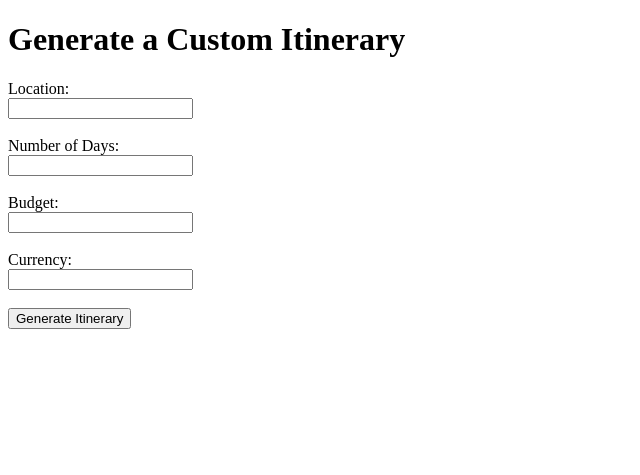
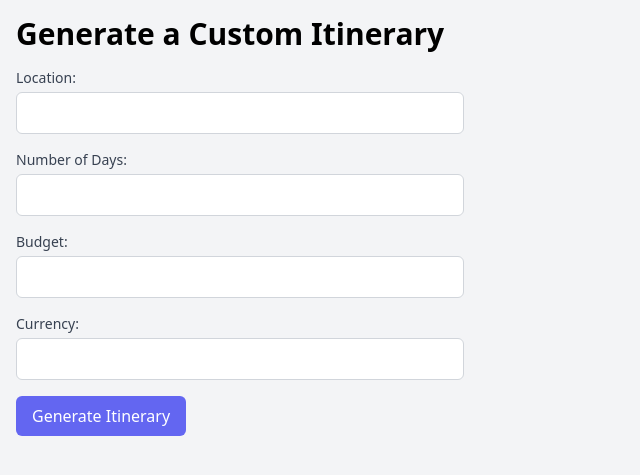
Before and after one commit to TejasreeL/Webathon2k24_Among-us, a Flask app: page / in a window 1280 px wide. Shown: the top 475 px of the page, without its empty margins (0-640 px from the left). Run offline with Flask 3, Linux system fonts and the light colour scheme.

Commit message:
Update index.html

```diff
--- a/Itinerary model/templates/index.html
+++ b/Itinerary model/templates/index.html
@@ -1,20 +1,34 @@
 <!DOCTYPE html>
-<html>
+<html lang="en">
 <head>
+    <meta charset="UTF-8">
+    <meta name="viewport" content="width=device-width, initial-scale=1.0">
     <title>Itinerary Generator</title>
+    <!-- Include Tailwind CSS -->
+    <link href="https://cdn.jsdelivr.net/npm/tailwindcss@2.2.19/dist/tailwind.min.css" rel="stylesheet">
 </head>
-<body>
-    <h1>Generate a Custom Itinerary</h1>
-    <form method="POST" action="/generate_itinerary">
-        <label for="location">Location:</label><br>
-        <input type="text" id="location" name="location"><br><br>
-        <label for="days">Number of Days:</label><br>
-        <input type="number" id="days" name="days"><br><br>
-	<label for="days">Budget:</label><br>
-        <input type="number" id="budget" name="budget"><br><br>
-	<label for="days">Currency:</label><br>
-        <input type="text" id="currency" name="currency"><br><br>
-        <button type="submit">Generate Itinerary</button>
-    </form>
+<body class="bg-gray-100">
+    <div class="container mx-auto p-4">
+        <h1 class="text-3xl font-bold mb-4">Generate a Custom Itinerary</h1>
+        <form method="POST" action="/generate_itinerary" class="max-w-md">
+            <div class="mb-4">
+                <label for="location" class="block text-sm font-medium text-gray-700">Location:</label>
+                <input type="text" id="location" name="location" class="mt-1 p-2 border border-gray-300 rounded-md w-full focus:outline-none focus:ring focus:ring-indigo-200">
+            </div>
+            <div class="mb-4">
+                <label for="days" class="block text-sm font-medium text-gray-700">Number of Days:</label>
+                <input type="number" id="days" name="days" class="mt-1 p-2 border border-gray-300 rounded-md w-full focus:outline-none focus:ring focus:ring-indigo-200">
+            </div>
+            <div class="mb-4">
+                <label for="budget" class="block text-sm font-medium text-gray-700">Budget:</label>
+                <input type="number" id="budget" name="budget" class="mt-1 p-2 border border-gray-300 rounded-md w-full focus:outline-none focus:ring focus:ring-indigo-200">
+            </div>
+            <div class="mb-4">
+                <label for="currency" class="block text-sm font-medium text-gray-700">Currency:</label>
+                <input type="text" id="currency" name="currency" class="mt-1 p-2 border border-gray-300 rounded-md w-full focus:outline-none focus:ring focus:ring-indigo-200">
+            </div>
+            <button type="submit" class="bg-indigo-500 text-white py-2 px-4 rounded-md hover:bg-indigo-600 focus:outline-none focus:bg-indigo-600">Generate Itinerary</button>
+        </form>
+    </div>
 </body>
 </html>
```
